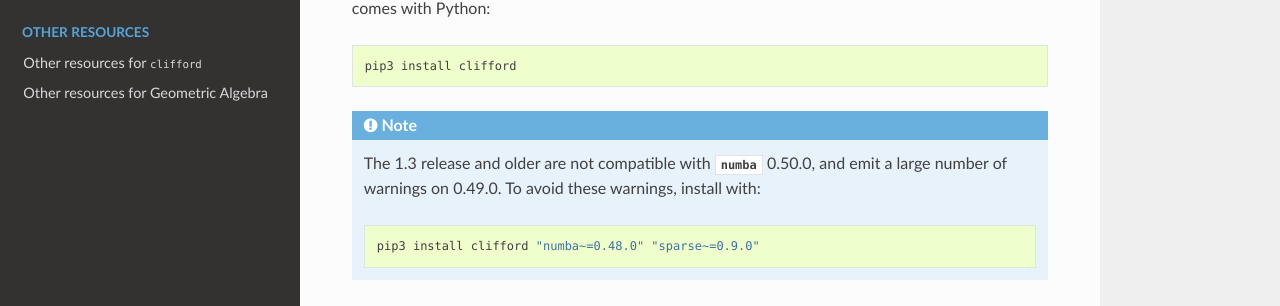
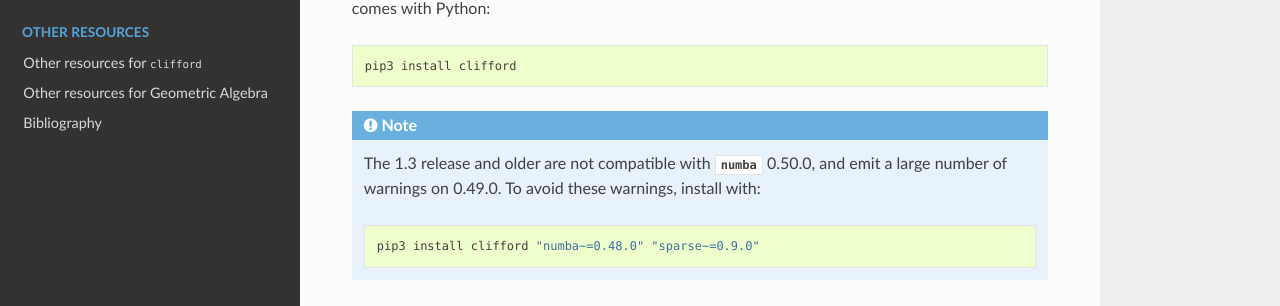
Before and after one commit to pygae/clifford, a Sphinx documentation site: the page built from docs/installation.rst, in a window 1280 px wide. Shown: the part 584-890 px from the top of the page. Built offline with Sphinx 7.4.7 and the Read the Docs theme 2.0.0, drawn with Linux system fonts in a browser that asks for light colours; pages that are not in the unit, such as notebooks, are missing from menus; the version number could not be read and is left out.

Commit message:
doc: Add bibtex extension to allow citing references properly

```diff
--- /dev/null
+++ b/docs/bibliography.rst
@@ -0,0 +1,4 @@
+Bibliography
+------------
+
+.. bibliography:: refs.bib
--- a/docs/conf.py
+++ b/docs/conf.py
@@ -53,6 +53,7 @@
     'IPython.sphinxext.ipython_console_highlighting',
     #'numpydoc',
     'sphinx.ext.viewcode',
+    'sphinxcontrib.bibtex',
 
     #'sphinx.ext.mathjax',
 ]
--- a/docs/index.rst
+++ b/docs/index.rst
@@ -60,3 +60,4 @@
     :hidden:
 
     resources
+    bibliography
--- a/docs/requirements.txt
+++ b/docs/requirements.txt
@@ -6,5 +6,6 @@
 ipywidgets
 sphinx>=2.4
 sphinx_rtd_theme
+sphinxcontrib-bibtex
 
 -r ../requirements.txt
```
Also changed, not shown: docs/refs.bib (added).
